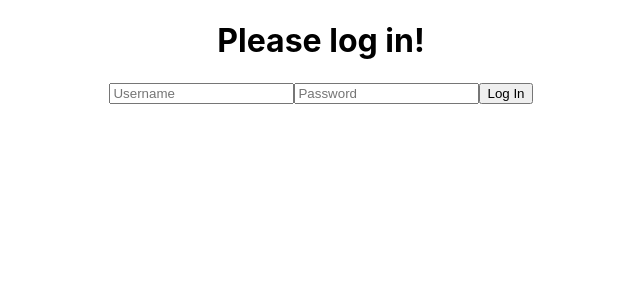
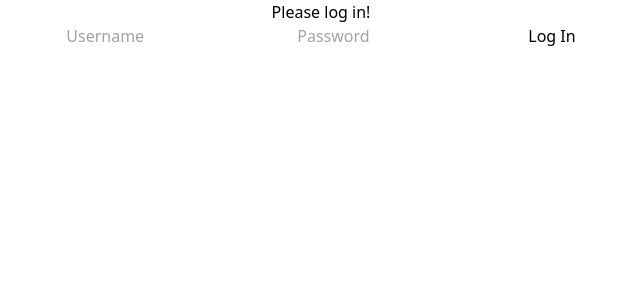
Before and after one commit to gpbsumido/pg__media, a React (Create React App) app: page / in a window 1280 px wide. Shown: the top 300 px of the page, without its empty margins (319-959 px from the left). Built offline with nearby package versions, Linux system fonts and the light colour scheme.

Commit message:
added tailwindcss

```diff
--- a/package.json
+++ b/package.json
@@ -39,5 +39,10 @@
       "last 1 firefox version",
       "last 1 safari version"
     ]
+  },
+  "devDependencies": {
+    "autoprefixer": "^10.4.2",
+    "postcss": "^8.4.7",
+    "tailwindcss": "^3.0.23"
   }
 }
--- /dev/null
+++ b/postcss.config.js
@@ -0,0 +1,6 @@
+module.exports = {
+  plugins: {
+    tailwindcss: {},
+    autoprefixer: {},
+  },
+}
--- /dev/null
+++ b/src/Contexts/UserContext.tsx
@@ -0,0 +1,3 @@
+import {createContext} from 'react'
+
+export const UserContext = createContext({});
--- a/src/index.css
+++ b/src/index.css
@@ -1,13 +1,3 @@
-body {
-  margin: 0;
-  font-family: -apple-system, BlinkMacSystemFont, 'Segoe UI', 'Roboto', 'Oxygen',
-    'Ubuntu', 'Cantarell', 'Fira Sans', 'Droid Sans', 'Helvetica Neue',
-    sans-serif;
-  -webkit-font-smoothing: antialiased;
-  -moz-osx-font-smoothing: grayscale;
-}
-
-code {
-  font-family: source-code-pro, Menlo, Monaco, Consolas, 'Courier New',
-    monospace;
-}
+@tailwind base;
+@tailwind components;
+@tailwind utilities;
--- /dev/null
+++ b/src/style.css
@@ -0,0 +1,471 @@
+/*
+! tailwindcss v3.0.23 | MIT License | https://tailwindcss.com
+*/
+
+/*
+1. Prevent padding and border from affecting element width. (https://github.com/mozdevs/cssremedy/issues/4)
+2. Allow adding a border to an element by just adding a border-width. (https://github.com/tailwindcss/tailwindcss/pull/116)
+*/
+
+*,
+::before,
+::after {
+  box-sizing: border-box;
+  /* 1 */
+  border-width: 0;
+  /* 2 */
+  border-style: solid;
+  /* 2 */
+  border-color: #e5e7eb;
+  /* 2 */
+}
+
+::before,
+::after {
+  --tw-content: '';
+}
+
+/*
+1. Use a consistent sensible line-height in all browsers.
+2. Prevent adjustments of font size after orientation changes in iOS.
+3. Use a more readable tab size.
+4. Use the user's configured `sans` font-family by default.
+*/
+
+html {
+  line-height: 1.5;
+  /* 1 */
+  -webkit-text-size-adjust: 100%;
+  /* 2 */
+  /* 3 */
+  tab-size: 4;
+  /* 3 */
+  font-family: ui-sans-serif, system-ui, -apple-system, BlinkMacSystemFont, "Segoe UI", Roboto, "Helvetica Neue", Arial, "Noto Sans", sans-serif, "Apple Color Emoji", "Segoe UI Emoji", "Segoe UI Symbol", "Noto Color Emoji";
+  /* 4 */
+}
+
+/*
+1. Remove the margin in all browsers.
+2. Inherit line-height from `html` so users can set them as a class directly on the `html` element.
+*/
+
+body {
+  margin: 0;
+  /* 1 */
+  line-height: inherit;
+  /* 2 */
+}
+
+/*
+1. Add the correct height in Firefox.
+2. Correct the inheritance of border color in Firefox. (https://bugzilla.mozilla.org/show_bug.cgi?id=190655)
+3. Ensure horizontal rules are visible by default.
+*/
+
+hr {
+  height: 0;
+  /* 1 */
+  color: inherit;
+  /* 2 */
+  border-top-width: 1px;
+  /* 3 */
+}
+
+/*
+Add the correct text decoration in Chrome, Edge, and Safari.
+*/
+
+abbr:where([title]) {
+  -webkit-text-decoration: underline dotted;
+          text-decoration: underline dotted;
+}
+
+/*
+Remove the default font size and weight for headings.
+*/
+
+h1,
+h2,
+h3,
+h4,
+h5,
+h6 {
+  font-size: inherit;
+  font-weight: inherit;
+}
+
+/*
+Reset links to optimize for opt-in styling instead of opt-out.
+*/
+
+a {
+  color: inherit;
+  text-decoration: inherit;
+}
+
+/*
+Add the correct font weight in Edge and Safari.
+*/
+
+b,
+strong {
+  font-weight: bolder;
+}
+
+/*
+1. Use the user's configured `mono` font family by default.
+2. Correct the odd `em` font sizing in all browsers.
+*/
+
+code,
+kbd,
+samp,
+pre {
+  font-family: ui-monospace, SFMono-Regular, Menlo, Monaco, Consolas, "Liberation Mono", "Courier New", monospace;
+  /* 1 */
+  font-size: 1em;
+  /* 2 */
+}
+
+/*
+Add the correct font size in all browsers.
+*/
+
+small {
+  font-size: 80%;
+}
+
+/*
+Prevent `sub` and `sup` elements from affecting the line height in all browsers.
+*/
+
+sub,
+sup {
+  font-size: 75%;
+  line-height: 0;
+  position: relative;
+  vertical-align: baseline;
+}
+
+sub {
+  bottom: -0.25em;
+}
+
+sup {
+  top: -0.5em;
+}
+
+/*
+1. Remove text indentation from table contents in Chrome and Safari. (https://bugs.chromium.org/p/chromium/issues/detail?id=999088, https://bugs.webkit.org/show_bug.cgi?id=201297)
+2. Correct table border color inheritance in all Chrome and Safari. (https://bugs.chromium.org/p/chromium/issues/detail?id=935729, https://bugs.webkit.org/show_bug.cgi?id=195016)
+3. Remove gaps between table borders by default.
+*/
+
+table {
+  text-indent: 0;
+  /* 1 */
+  border-color: inherit;
+  /* 2 */
+  border-collapse: collapse;
+  /* 3 */
+}
+
+/*
+1. Change the font styles in all browsers.
+2. Remove the margin in Firefox and Safari.
+3. Remove default padding in all browsers.
+*/
+
+button,
+input,
+optgroup,
+select,
+textarea {
+  font-family: inherit;
+  /* 1 */
+  font-size: 100%;
+  /* 1 */
+  line-height: inherit;
+  /* 1 */
+  color: inherit;
+  /* 1 */
+  margin: 0;
+  /* 2 */
+  padding: 0;
+  /* 3 */
+}
+
+/*
+Remove the inheritance of text transform in Edge and Firefox.
+*/
+
+button,
+select {
+  text-transform: none;
+}
+
+/*
+1. Correct the inability to style clickable types in iOS and Safari.
+2. Remove default button styles.
+*/
+
+button,
+[type='button'],
+[type='reset'],
+[type='submit'] {
+  -webkit-appearance: button;
+  /* 1 */
+  background-color: transparent;
+  /* 2 */
+  background-image: none;
+  /* 2 */
+}
+
+/*
+Use the modern Firefox focus style for all focusable elements.
+*/
+
+:-moz-focusring {
+  outline: auto;
+}
+
+/*
+Remove the additional `:invalid` styles in Firefox. (https://github.com/mozilla/gecko-dev/blob/2f9eacd9d3d995c937b4251a5557d95d494c9be1/layout/style/res/forms.css#L728-L737)
+*/
+
+:-moz-ui-invalid {
+  box-shadow: none;
+}
+
+/*
+Add the correct vertical alignment in Chrome and Firefox.
+*/
+
+progress {
+  vertical-align: baseline;
+}
+
+/*
+Correct the cursor style of increment and decrement buttons in Safari.
+*/
+
+::-webkit-inner-spin-button,
+::-webkit-outer-spin-button {
+  height: auto;
+}
+
+/*
+1. Correct the odd appearance in Chrome and Safari.
+2. Correct the outline style in Safari.
+*/
+
+[type='search'] {
+  -webkit-appearance: textfield;
+  /* 1 */
+  outline-offset: -2px;
+  /* 2 */
+}
+
+/*
+Remove the inner padding in Chrome and Safari on macOS.
+*/
+
+::-webkit-search-decoration {
+  -webkit-appearance: none;
+}
+
+/*
+1. Correct the inability to style clickable types in iOS and Safari.
+2. Change font properties to `inherit` in Safari.
+*/
+
+::-webkit-file-upload-button {
+  -webkit-appearance: button;
+  /* 1 */
+  font: inherit;
+  /* 2 */
+}
+
+/*
+Add the correct display in Chrome and Safari.
+*/
+
+summary {
+  display: list-item;
+}
+
+/*
+Removes the default spacing and border for appropriate elements.
+*/
+
+blockquote,
+dl,
+dd,
+h1,
+h2,
+h3,
+h4,
+h5,
+h6,
+hr,
+figure,
+p,
+pre {
+  margin: 0;
+}
+
+fieldset {
+  margin: 0;
+  padding: 0;
+}
+
+legend {
+  padding: 0;
+}
+
+ol,
+ul,
+menu {
+  list-style: none;
+  margin: 0;
+  padding: 0;
+}
+
+/*
+Prevent resizing textareas horizontally by default.
+*/
+
+textarea {
+  resize: vertical;
+}
+
+/*
+1. Reset the default placeholder opacity in Firefox. (https://github.com/tailwindlabs/tailwindcss/issues/3300)
+2. Set the default placeholder color to the user's configured gray 400 color.
+*/
+
+input::-webkit-input-placeholder, textarea::-webkit-input-placeholder {
+  opacity: 1;
+  /* 1 */
+  color: #9ca3af;
+  /* 2 */
+}
+
+input:-ms-input-placeholder, textarea:-ms-input-placeholder {
+  opacity: 1;
+  /* 1 */
+  color: #9ca3af;
+  /* 2 */
+}
+
+input::placeholder,
+textarea::placeholder {
+  opacity: 1;
+  /* 1 */
+  color: #9ca3af;
+  /* 2 */
+}
+
+/*
+Set the default cursor for buttons.
+*/
+
+button,
+[role="button"] {
+  cursor: pointer;
+}
+
+/*
+Make sure disabled buttons don't get the pointer cursor.
+*/
+
+:disabled {
+  cursor: default;
+}
+
+/*
+1. Make replaced elements `display: block` by default. (https://github.com/mozdevs/cssremedy/issues/14)
+2. Add `vertical-align: middle` to align replaced elements more sensibly by default. (https://github.com/jensimmons/cssremedy/issues/14#issuecomment-634934210)
+   This can trigger a poorly considered lint error in some tools but is included by design.
+*/
+
+img,
+svg,
+video,
+canvas,
+audio,
+iframe,
+embed,
+object {
+  display: block;
+  /* 1 */
+  vertical-align: middle;
+  /* 2 */
+}
+
+/*
+Constrain images and videos to the parent width and preserve their intrinsic aspect ratio. (https://github.com/mozdevs/cssremedy/issues/14)
+*/
+
+img,
+video {
+  max-width: 100%;
+  height: auto;
+}
+
+/*
+Ensure the default browser behavior of the `hidden` attribute.
+*/
+
+[hidden] {
+  display: none;
+}
+
+*, ::before, ::after {
+  --tw-translate-x: 0;
+  --tw-translate-y: 0;
+  --tw-rotate: 0;
+  --tw-skew-x: 0;
+  --tw-skew-y: 0;
+  --tw-scale-x: 1;
+  --tw-scale-y: 1;
+  --tw-pan-x:  ;
+  --tw-pan-y:  ;
+  --tw-pinch-zoom:  ;
+  --tw-scroll-snap-strictness: proximity;
+  --tw-ordinal:  ;
+  --tw-slashed-zero:  ;
+  --tw-numeric-figure:  ;
+  --tw-numeric-spacing:  ;
+  --tw-numeric-fraction:  ;
+  --tw-ring-inset:  ;
+  --tw-ring-offset-width: 0px;
+  --tw-ring-offset-color: #fff;
+  --tw-ring-color: rgb(59 130 246 / 0.5);
+  --tw-ring-offset-shadow: 0 0 #0000;
+  --tw-ring-shadow: 0 0 #0000;
+  --tw-shadow: 0 0 #0000;
+  --tw-shadow-colored: 0 0 #0000;
+  --tw-blur:  ;
+  --tw-brightness:  ;
+  --tw-contrast:  ;
+  --tw-grayscale:  ;
+  --tw-hue-rotate:  ;
+  --tw-invert:  ;
+  --tw-saturate:  ;
+  --tw-sepia:  ;
+  --tw-drop-shadow:  ;
+  --tw-backdrop-blur:  ;
+  --tw-backdrop-brightness:  ;
+  --tw-backdrop-contrast:  ;
+  --tw-backdrop-grayscale:  ;
+  --tw-backdrop-hue-rotate:  ;
+  --tw-backdrop-invert:  ;
+  --tw-backdrop-opacity:  ;
+  --tw-backdrop-saturate:  ;
+  --tw-backdrop-sepia:  ;
+}
+
+.block {
+  display: block;
+}
--- /dev/null
+++ b/tailwind.config.js
@@ -0,0 +1,7 @@
+module.exports = {
+  content: ["./src/**/*.{html,js,tsx}"],
+  theme: {
+    extend: {},
+  },
+  plugins: [],
+}
```
Also changed, not shown: src/Components/Body.tsx (+9 -2 lines), src/Components/PostList.tsx (+2 -6 lines), src/Components/Interface.tsx (line endings or trailing spaces), 2 other files (tests, documents, lock files or other folders).
